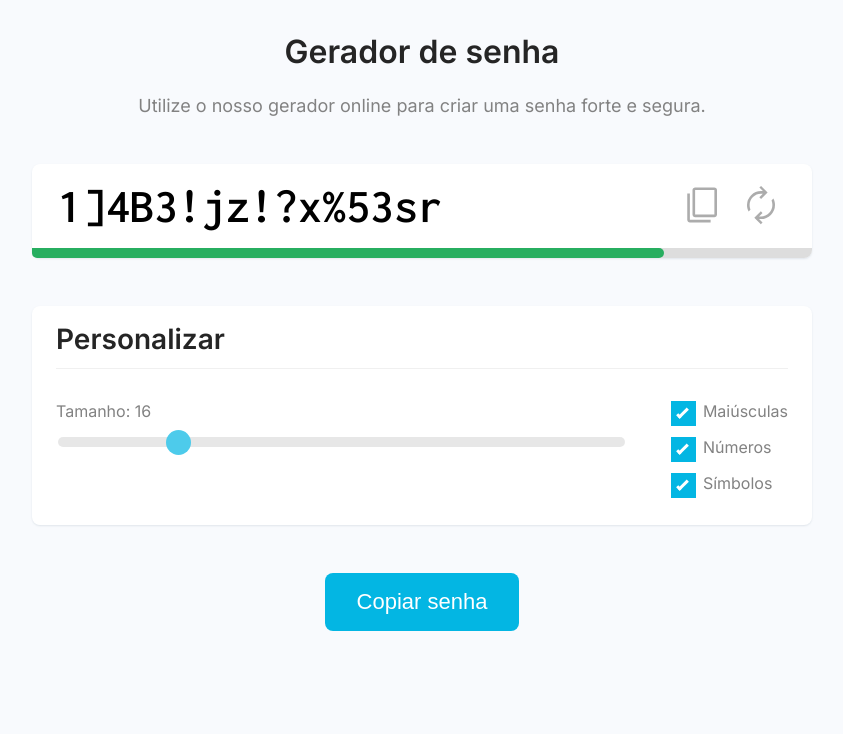
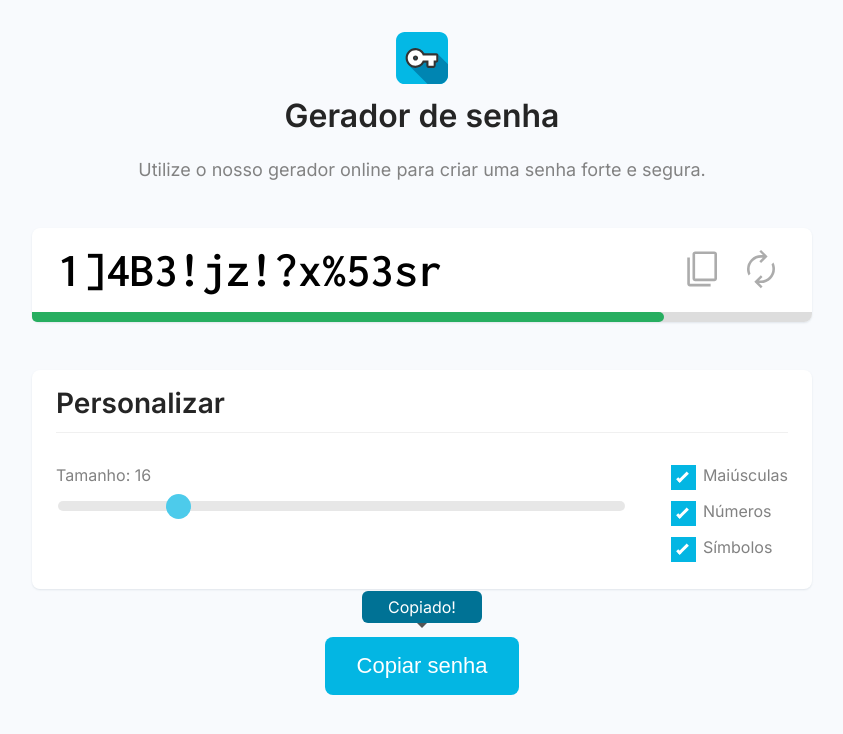
Before and after one commit to vvictormelo/js_gerador_senhas, a plain HTML site: page index.html in a window 1280 px wide. Both pictures are taken after a click on the button "Copiar senha". Shown: the whole page, without its empty margins (218-1061 px from the left). Drawn offline with Linux system fonts and the light colour scheme.

Commit message:
insert popup

```diff
--- a/index.html
+++ b/index.html
@@ -15,6 +15,7 @@
 <body>
     <main>
         <section class="hero">
+            <img src="vpn_key.svg" alt="">
             <h1 class="title">Gerador de senha</h1>
             <p class="subtitle">Utilize o nosso gerador online para criar uma senha forte e segura.</p>
         </section>
@@ -25,9 +26,10 @@
                     <input type="text" name="password" id="password">
                 </div>
                 <div class="actions">
-                    <button id="copy-1">
+                    <button id="copy-1" >
                         <img src="copy.svg" width="42" alt="copy"/>
                     </button>
+
                     <button id="renew">
                         <img src="renew.svg" width="42" alt="renew"/>
                     </button>
@@ -75,9 +77,13 @@
             </div>
         </section>
 
-        <div class="submit">
-            <button id="copy-2">Copiar senha</button>
+        <div class="popup" onclick="openPopup()">
+            <div class="submit">
+                <button id="copy-2">Copiar senha</button>
+            </div>
+            <span class="popuptext" id="copyPopup">Copiado!</span>
         </div>
+
     </main>
     <script>
 
@@ -177,6 +183,12 @@
             navigator.clipboard.writeText(inputEl.value)
         }
 
+        function openPopup () {
+            let popup = document.getElementById("copyPopup")
+            popup.classList.toggle("show")
+            popup.classList.toggle(150)
+        }
+
         const passwordLengthEl = document.querySelector("#password-length")
         passwordLengthEl.addEventListener("input", function() {
             passwordLength = passwordLengthEl.value
--- a/style.css
+++ b/style.css
@@ -13,6 +13,12 @@ main {
 .hero {
     text-align: center;
     padding-bottom: 3rem;
+}
+
+.hero img {
+    width: 60px;
+    height: 60px;
+    padding-bottom: .5rem;
 }
 
 .hero .title {
@@ -239,6 +245,57 @@ main {
     background-color: #068bb7;
 }
 
+
+.popup {
+    position: relative;
+    cursor: pointer;
+}
+
+.popup .popuptext {
+    visibility: hidden;
+    width: 120px;
+    background-color: #007295;
+    color: #fff;
+    text-align: center;
+    border-radius: 6px;
+    padding: 6px 0;
+    position: absolute;
+    z-index: 1;
+    bottom: 125%;
+    left: 50%;
+    margin-left: -60px;
+  }
+
+  /* Popup arrow */
+  .popup .popuptext::after {
+    content: "";
+    position: absolute;
+    top: 100%;
+    left: 50%;
+    margin-left: -5px;
+    border-width: 5px;
+    border-style: solid;
+    border-color: #555 transparent transparent transparent;
+  }
+
+  /* Toggle this class when clicking on the popup container (hide and show the popup) */
+  .popup .show {
+    visibility: visible;
+    -webkit-animation: fadeIn 1s;
+    animation: fadeIn 1s
+  }
+
+  /* Add animation (fade in the popup) */
+  @-webkit-keyframes fadeIn {
+    from {opacity: 0;}
+    to {opacity: 1;}
+  }
+
+  @keyframes fadeIn {
+    from {opacity: 0;}
+    to {opacity:1 ;}
+  }
+
 @media only screen and (max-width: 480px) {
     .password {
         padding: 1rem;
```
Also changed, not shown: vpn_key copy.svg (added).
